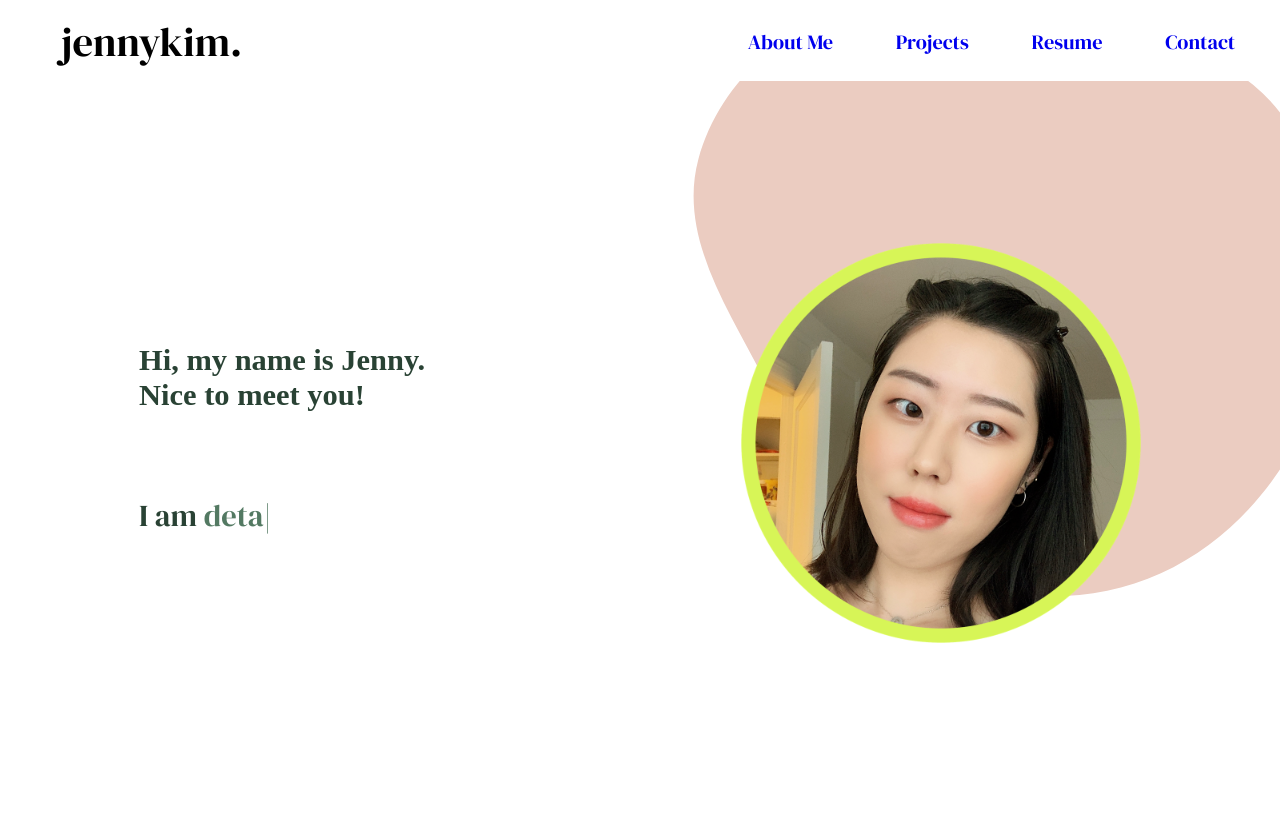
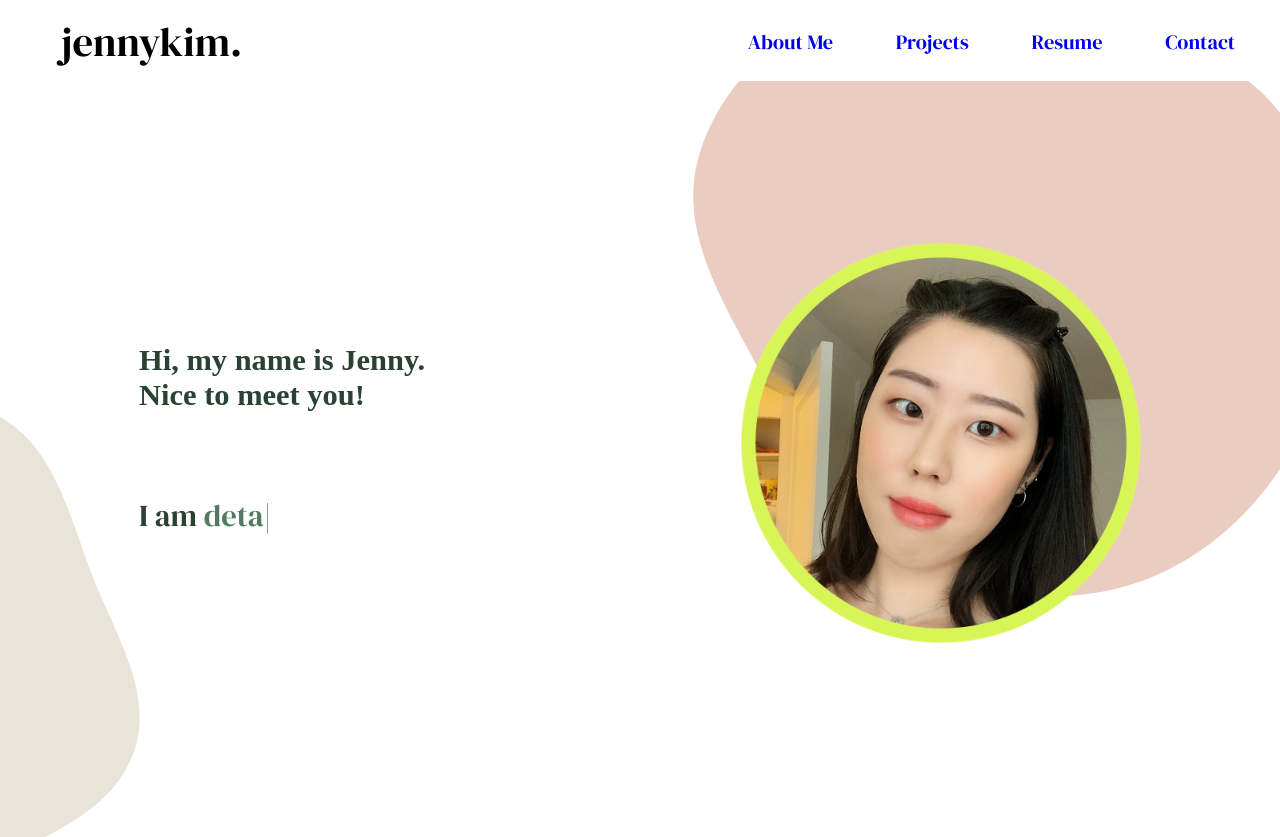
Before and after one commit to kim-jenny5/my-portfolio-site, a React (Create React App) app: page / in a window 1280 px wide. Shown: the top 837 px of the page. Built offline with nearby package versions, Linux system fonts and the light colour scheme; a web font is replaced by a local one.

Commit message:
changed blob divs to imgs

```diff
--- a/src/BlobGraphics.js
+++ b/src/BlobGraphics.js
@@ -1,68 +1,14 @@
 import React from "react";
+import blob_1 from "./images/blob_1.png";
+import blob_2 from "./images/blob_2.png";
 
 export default function BlobGraphics() {
 	return (
 		<div>
-			<div className="blob-1">
-				{/* <svg
-					width="219"
-					height="589"
-					viewBox="0 0 219 589"
-					fill="none"
-					xmlns="http://www.w3.org/2000/svg"
-				>
-					<path
-						fill-rule="evenodd"
-						clip-rule="evenodd"
-						d="M-172.91 588.291C-236.659 573.844 -289.713 533.669 -327.687 480.466C-374.513 414.861 -428.811 338.855 -406.16 261.502C-383.11 182.783 -297.158 143.921 -220.554 114.602C-151.672 88.2381 -73.2048 74.9699 -7.78477 109.028C51.9282 140.115 65.2328 214.197 90.5625 276.57C113.201 332.316 148.978 389.132 129.015 445.89C109.119 502.457 47.4979 527.624 -6.73626 553.203C-59.9654 578.308 -115.513 601.299 -172.91 588.291Z"
-						fill="#EAE3D7"
-					/>
-				</svg> */}
-				{/* <svg
-					width="224"
-					height="552"
-					viewBox="0 0 224 552"
-					fill="none"
-					xmlns="http://www.w3.org/2000/svg"
-				>
-					<path
-						fill-rule="evenodd"
-						clip-rule="evenodd"
-						d="M-168.258 587.598C-232.007 573.151 -285.061 532.976 -323.035 479.773C-369.861 414.168 -424.159 338.162 -401.508 260.808C-378.458 182.09 -292.506 143.228 -215.902 113.909C-147.02 87.545 -68.5528 74.2767 -3.1328 108.335C56.5802 139.421 69.8847 213.503 95.2145 275.877C117.853 331.623 153.63 388.438 133.667 445.197C113.771 501.764 52.1499 526.931 -2.08428 552.51C-55.3135 577.615 -110.861 600.606 -168.258 587.598Z"
-						fill="#EAE3D7"
-					/>
-				</svg> */}
-				{/* <svg
-					width="140"
-					height="465"
-					viewBox="0 0 140 465"
-					fill="none"
-					xmlns="http://www.w3.org/2000/svg"
-				>
-					<path
-						fill-rule="evenodd"
-						clip-rule="evenodd"
-						d="M-168.258 500.598C-232.007 486.151 -285.061 445.976 -323.035 392.773C-369.861 327.168 -424.159 251.162 -401.508 173.808C-378.458 95.0903 -292.506 56.2281 -215.902 26.9086C-147.02 0.544983 -68.5528 -12.7233 -3.1328 21.3346C56.5802 52.4214 69.8847 126.503 95.2145 188.877C117.853 244.623 153.63 301.438 133.667 358.197C113.771 414.764 52.1499 439.931 -2.08428 465.51C-55.3135 490.615 -110.861 513.606 -168.258 500.598Z"
-						fill="#EAE3D7"
-					/>
-				</svg> */}
-			</div>
-			<div className="blob-2">
-				<svg
-					width="653"
-					height="695"
-					viewBox="0 0 653 695"
-					fill="none"
-					xmlns="http://www.w3.org/2000/svg"
-				>
-					<path
-						fill-rule="evenodd"
-						clip-rule="evenodd"
-						d="M241.759 -7.47232C312.054 -33.7167 385.313 -6.74578 457.123 15.0133C531.819 37.647 612.917 54.1606 657.221 118.417C706.771 190.283 722.464 282.479 699.625 366.73C675.613 455.311 617.306 535.029 533.902 573.329C452.778 610.581 356.808 600.145 276.583 560.993C205.457 526.281 173.438 450.352 137.462 379.856C101.154 308.71 50.6711 236.136 71.4395 159.007C92.8983 79.3153 164.441 21.3941 241.759 -7.47232Z"
-						fill="#EBCCC1"
-					/>
-				</svg>
-			</div>
+			{/* <div className="blob-1"></div> */}
+			<img src={blob_1} className="blob-1"></img>
+			{/* <div className="blob-2"></div> */}
+			<img src={blob_2} className="blob-2"></img>
 		</div>
 	);
 }
```
Also changed, not shown: src/images/blob_1.png (renamed from src/images/blob-1.png), src/images/blob_2.png (renamed from src/images/blob-2.png).
